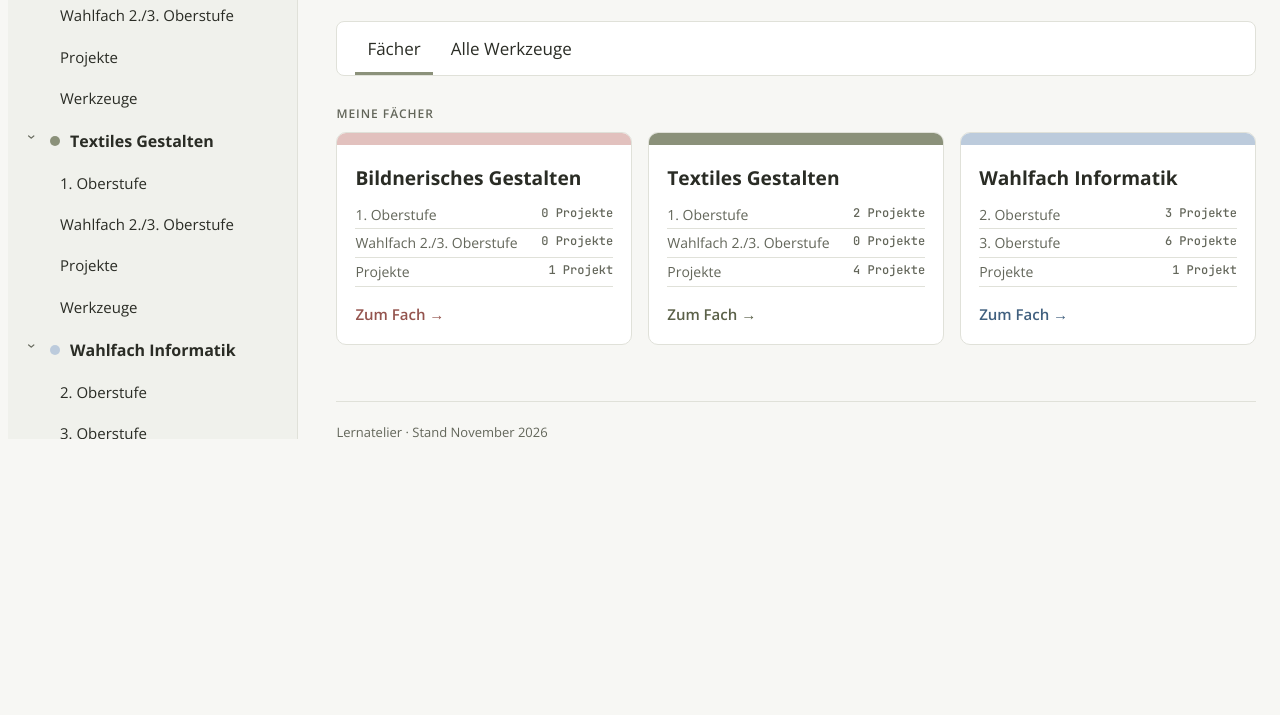
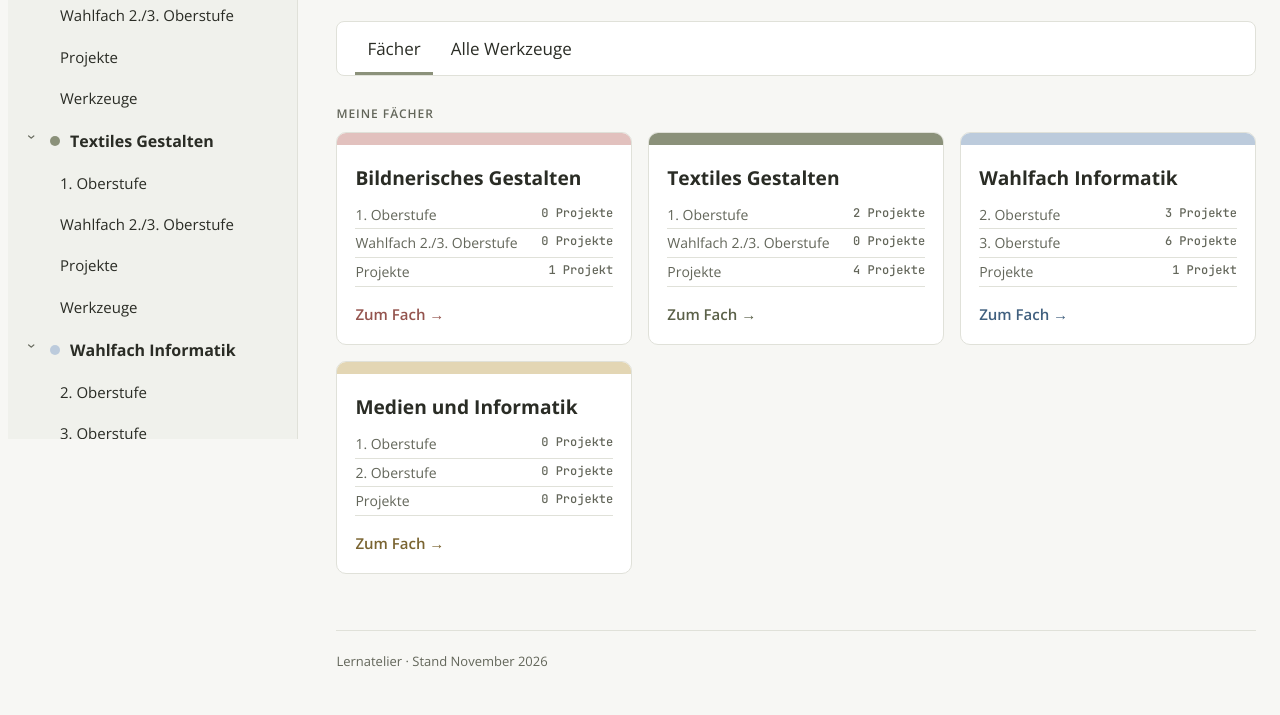
Before and after one commit to digitalcreativ/Lernatelier, a plain HTML site: page index.html in a window 1280 px wide. Shown: the part 370-1085 px from the top of the page. Before the commit the page ends 856 px from the top, so only its background shows below. Drawn offline with nearby package versions, Linux system fonts and the light colour scheme.

Commit message:
Fachbereich Medien und Informatik inkl. Werkzeuge

```diff
--- a/index.html
+++ b/index.html
@@ -30,6 +30,7 @@
   --col-bg: #94544e;   --soft-bg: #e2c1be;   /* Bildnerisches Gestalten: Altrosa */
   --col-ttg: #5b6149;  --soft-ttg: #8b917a;  /* Textiles Gestalten: Salbei */
   --col-inf: #41607f;  --soft-inf: #bccbdc;  /* Informatik: Hellblau */
+  --col-mi: #7a6431;   --soft-mi: #e3d6b4;   /* Medien und Informatik: Senf */
   --col-later: #74776a; --soft-later: #dcddd4;
   --f: "Open Sans", "Segoe UI", system-ui, sans-serif;
   --f-mono: "JetBrains Mono", ui-monospace, Consolas, monospace;
@@ -44,6 +45,7 @@
     --col-bg: #e2c1be; --soft-bg: #d9b4b0;
     --col-ttg: #bcc1aa; --soft-ttg: #a9af97;
     --col-inf: #bccbdc; --soft-inf: #b3c4d7;
+    --col-mi: #e3d6b4; --soft-mi: #d6c79f;
     --col-later: #9a9d8f; --soft-later: #9a9d8f;
     color-scheme: dark;
   }
@@ -56,6 +58,7 @@
   --col-bg: #e2c1be; --soft-bg: #d9b4b0;
   --col-ttg: #bcc1aa; --soft-ttg: #a9af97;
   --col-inf: #bccbdc; --soft-inf: #b3c4d7;
+  --col-mi: #e3d6b4; --soft-mi: #d6c79f;
   --col-later: #9a9d8f; --soft-later: #9a9d8f;
   color-scheme: dark;
 }
@@ -70,6 +73,7 @@ a:focus-visible, button:focus-visible, summary:focus-visible { outline: 3px soli
 [data-fach="bg"]    { --c: var(--col-bg);  --s: var(--soft-bg); }
 [data-fach="ttg"]   { --c: var(--col-ttg); --s: var(--soft-ttg); }
 [data-fach="inf"]   { --c: var(--col-inf); --s: var(--soft-inf); }
+[data-fach="mi"]    { --c: var(--col-mi);  --s: var(--soft-mi); }
 [data-fach="diverse"] { --c: var(--accent-ink); --s: var(--accent); }
 [data-fach="later"] { --c: var(--col-later); --s: var(--soft-later); }
 
@@ -592,6 +596,22 @@ const FAECHER = [
           links: [] }
       ]}
     ]
+  },
+  {
+    id: "mi", kurz: "M+I", name: "Medien und Informatik",
+    lp: "Lehrplan 21: MI.1 Medien · MI.2 Informatik",
+    werkzeuge: [
+      { name: "TypingClub", info: "Zehnfinger-Schreiben spielerisch lernen · deutscher Kurs «Tippdschungel», ohne Anmeldung", url: "https://www.typingclub.com/" },
+      { name: "TIPP10", info: "Zehnfinger-Schreibtrainer online oder als Software · online mit kostenloser Registrierung", url: "https://www.tipp10.com/de/" },
+      SCRATCH,
+      { name: "Informatik-Biber", info: "Knobelaufgaben zur Informatik mit Lösungserklärungen · Schweizer Wettbewerb", url: "https://www.informatik-biber.ch/" }
+    ],
+    // Stufenübergreifende Projekte, gleicher Aufbau wie bei den anderen Fächern
+    projekte: [],
+    stufen: [
+      { name: "1. Oberstufe", module: [] },
+      { name: "2. Oberstufe", module: [] }
+    ]
   }
 ];
 
@@ -607,8 +627,7 @@ const DIVERSE = { id: "diverse", name: "Diverse Fächer", werkzeuge: [
 ]};
 
 const SPAETER = [
-  { kurz: "GZ", name: "Geometrisches Zeichnen", stufe: "Wahlfach 3. Oberstufe" },
-  { kurz: "M+I", name: "Medien und Informatik", stufe: "1. und 2. Oberstufe" }
+  { kurz: "GZ", name: "Geometrisches Zeichnen", stufe: "Wahlfach 3. Oberstufe" }
 ];
 /* ================== ENDE DATEN =================== */
 
@@ -908,7 +927,8 @@ function render() {
         : h("p", { class: "lp" }, "Hier erscheinen bald Projekte.")
     ));
   } else if (fach) {
-    out.push(h("section", {}, h("p", { class: "label" }, "Werkzeuge für " + fach.name), toolGrid(fach)));
+    out.push(h("section", {}, h("p", { class: "label" }, "Werkzeuge für " + fach.name),
+      fach.werkzeuge.length ? toolGrid(fach) : h("p", { class: "lp" }, "Hier erscheinen bald Werkzeuge.")));
     out.push(h("section", { "data-fach": DIVERSE.id }, h("p", { class: "label" }, "Für diverse Fächer"), toolGrid(DIVERSE)));
   } else if (state.tab === "faecher") {
     out.push(h("section", {},
```
Also changed, not shown: 1 other file.
